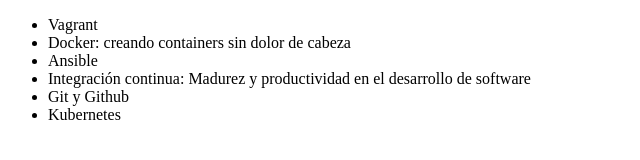
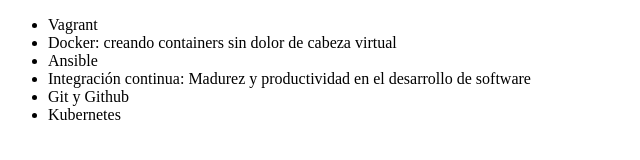
Before and after one commit to CarlosTorregrosa05/alura_git, a plain HTML site: page index.html in a window 1280 px wide. Shown: the full height of the page, 0-640 px from the left. Drawn offline with Linux system fonts and the light colour scheme.

Commit message:
actualizo el curso docker a virtual

```diff
--- a/index.html
+++ b/index.html
@@ -9,7 +9,7 @@
 <body>
     <ul>
         <li>Vagrant</li>
-        <li>Docker: creando containers sin dolor de cabeza</li>
+        <li>Docker: creando containers sin dolor de cabeza virtual</li>
         <li>Ansible</li>
         <li>Integración continua: Madurez y productividad en el desarrollo de software</li>
         <li>Git y Github</li>
```
